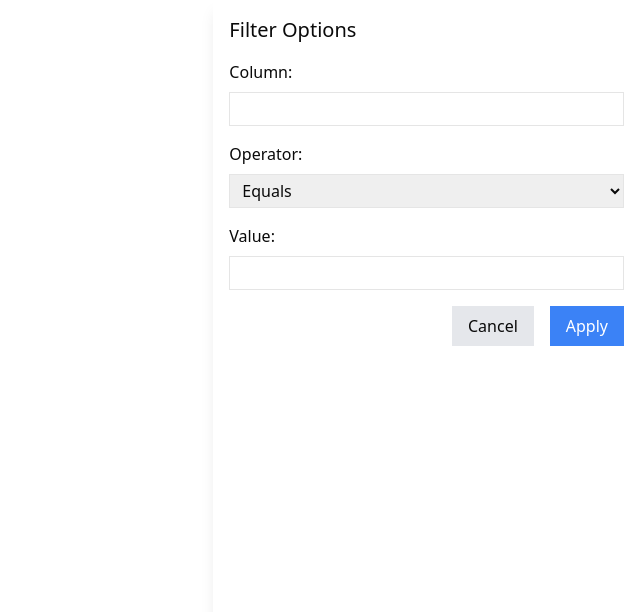
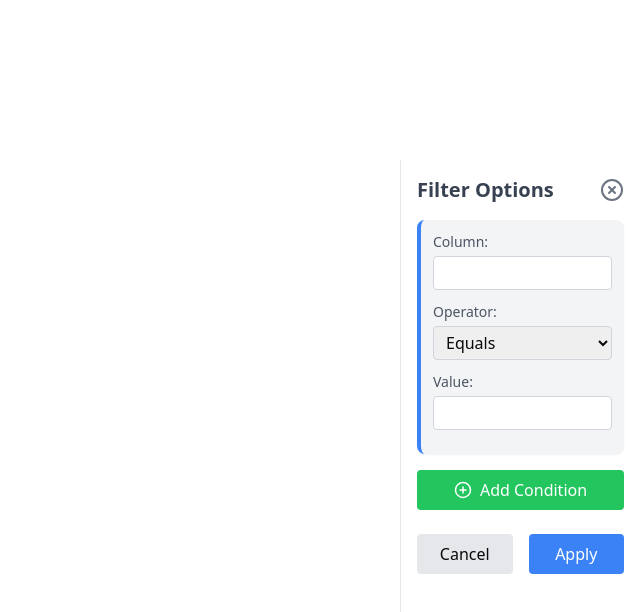
Before and after one commit to thongfaah/DataViz, a Next.js app: page /FilterSidebar in a window 1280 px wide. Shown: the top 612 px of the page, without its empty margins (640-1280 px from the left). Built offline with nearby package versions, Linux system fonts and the light colour scheme.

Commit message:
Ui Filter not finish

```diff
--- a/src/app/Dashboard/page.jsx
+++ b/src/app/Dashboard/page.jsx
@@ -46,7 +46,7 @@ const App = () => {
   const pageItems = pages[currentPage] || [];
 
 
-  // ✅ 2️⃣ สร้าง Report ใหม่ถ้าไม่พบ reportId
+  // สร้าง Report ใหม่ถ้าไม่พบ reportId
   useEffect(() => {
     const createReport = async () => {
       if (!session || reportId) return;
@@ -291,12 +291,20 @@ useEffect(() => {
   };
 
   const handleTextChange = (id, newText) => {
-    setPages((prev) => {
-      const updated = [...prev];
-      updated[currentPage] = updated[currentPage].map(el => el.id === id ? { ...el, text: newText } : el);
-      return updated;
-    });
-  };
+  setPages((prev) => {
+    const updated = JSON.parse(JSON.stringify(prev));
+    if (!updated[currentPage]) {
+      updated[currentPage] = [];
+    }
+
+    updated[currentPage] = updated[currentPage].map(el =>
+      el.id === id ? { ...el, text: newText ?? "" } : el
+    );
+
+    saveState(updated); // บันทึกการเปลี่ยนแปลง
+    return updated;
+  });
+};
 
   const handleDelete = (id) => {
     setPages((prev) => {
@@ -661,6 +669,7 @@ return (
         onSelectAll={handleSelectAll}
         saveState={saveState}
         setSelectedChartId={setSelectedChartId}
+
       />
 
     </div>
--- a/src/app/EditPanel/page.js
+++ b/src/app/EditPanel/page.js
@@ -18,10 +18,7 @@ const EditPanel = ({ onCopy, onCut, onPaste, onDelete, onSelectAll, refreshSideb
     const router = useRouter();
     const handleApplyFilter = (filterData) => {
         console.log("Filter Applied: ", filterData);
-
-        // 🔄 ตัวอย่าง Logic ที่จะส่งค่า filterData ไปยัง ChartBox
-        // สมมติว่าคุณมี Context หรือ Prop ที่เชื่อมกับ ChartBox:
-        // updateChartFilter(selectedChartId, filterData);
+        applyFilterToChart(filterData);
     };
 
     const centerPosition = () => ({
@@ -364,7 +361,9 @@ const EditPanel = ({ onCopy, onCut, onPaste, onDelete, onSelectAll, refreshSideb
 
                 {/* Fillter */}
                 <button className="flex px-2 h-full hover:bg-[#E3E3E3] items-center border-r-2 text-sm"
-                onClick={() => setShowFilter(true)}>
+                // onApply={handleApplyFilter}
+                onClick={() => setShowFilter(true)} >
+
                     <img
                         src="/fillter.png" alt="Fillter" style={{ width: '38px', height: 'auto' }}
                         className=" px-2 max-h-full object-contain "
--- a/src/app/FilterSidebar/page.jsx
+++ b/src/app/FilterSidebar/page.jsx
@@ -1,57 +1,113 @@
 import React, { useState } from 'react';
+import { PlusCircle, XCircle } from 'lucide-react';
 
 const FilterSidebar = ({ onClose, onApply }) => {
-    const [column, setColumn] = useState('');
-    const [operator, setOperator] = useState('');
-    const [value, setValue] = useState('');
+    const [conditions, setConditions] = useState([
+        { column: '', operator: 'Equals', value: '' }
+    ]);
 
     const operators = ['Equals', 'Greater Than', 'Less Than', 'Contains'];
 
+    // ✅ ฟังก์ชันเพิ่มเงื่อนไขใหม่
+    const addCondition = () => {
+        setConditions([...conditions, { column: '', operator: 'Equals', value: '' }]);
+    };
+
+    // ✅ ฟังก์ชันลบเงื่อนไข
+    const removeCondition = (index) => {
+        const updatedConditions = [...conditions];
+        updatedConditions.splice(index, 1);
+        setConditions(updatedConditions);
+    };
+
+    // ✅ ฟังก์ชันอัพเดตเงื่อนไข
+    const updateCondition = (index, field, value) => {
+        const updatedConditions = [...conditions];
+        updatedConditions[index][field] = value;
+        setConditions(updatedConditions);
+    };
+
+    // ✅ ฟังก์ชันเมื่อกด Apply
     const handleApply = () => {
-        onApply({ column, operator, value });
+        onApply(conditions);
         onClose();
     };
 
     return (
-        <div className="fixed right-0 top-0 h-full w-1/3 bg-white shadow-lg z-50 p-4">
-            <h2 className="text-xl mb-4">Filter Options</h2>
+        <div className="fixed right-0 top-[10rem] h-[32.3rem] w-[15rem] bg-white  z-50 p-4 overflow-auto border-l border-gray-200">
+            <div className="flex justify-between items-center mb-4">
+                <h2 className="text-xl font-semibold text-gray-700">Filter Options</h2>
+                <button onClick={onClose} className="text-gray-500 hover:text-red-500">
+                    <XCircle size={24} />
+                </button>
+            </div>
 
-            <div className="mb-4">
-                <label className="block mb-2">Column:</label>
+            {conditions.map((condition, index) => (
+                <div
+                    key={index}
+                    className="mb-4 p-3 rounded-lg shadow-sm bg-gray-100 border-l-4 border-blue-500 relative"
+                >
+                    <div className="mb-3">
+                        <label className="block text-sm font-medium text-gray-600 mb-1">Column:</label>
                         <input
                             type="text"
-                    className="border px-2 py-1 w-full"
-                    value={column}
-                    onChange={(e) => setColumn(e.target.value)}
+                            className="border border-gray-300 px-2 py-1 w-full rounded"
+                            value={condition.column}
+                            onChange={(e) => updateCondition(index, 'column', e.target.value)}
                         />
                     </div>
 
-            <div className="mb-4">
-                <label className="block mb-2">Operator:</label>
+                    <div className="mb-3">
+                        <label className="block text-sm font-medium text-gray-600 mb-1">Operator:</label>
                         <select
-                    className="border px-2 py-1 w-full"
-                    value={operator}
-                    onChange={(e) => setOperator(e.target.value)}
+                            className="border border-gray-300 px-2 py-1 w-full rounded"
+                            value={condition.operator}
+                            onChange={(e) => updateCondition(index, 'operator', e.target.value)}
                         >
-                    {operators.map((op, index) => (
-                        <option key={index} value={op}>{op}</option>
+                            {operators.map((op, idx) => (
+                                <option key={idx} value={op}>
+                                    {op}
+                                </option>
                             ))}
                         </select>
                     </div>
 
-            <div className="mb-4">
-                <label className="block mb-2">Value:</label>
+                    <div className="mb-3">
+                        <label className="block text-sm font-medium text-gray-600 mb-1">Value:</label>
                         <input
                             type="text"
-                    className="border px-2 py-1 w-full"
-                    value={value}
-                    onChange={(e) => setValue(e.target.value)}
+                            className="border border-gray-300 px-2 py-1 w-full rounded"
+                            value={condition.value}
+                            onChange={(e) => updateCondition(index, 'value', e.target.value)}
                         />
                     </div>
 
-            <div className="flex justify-end space-x-4">
-                <button className="bg-gray-200 px-4 py-2" onClick={onClose}>Cancel</button>
-                <button className="bg-blue-500 text-white px-4 py-2" onClick={handleApply}>Apply</button>
+                    {conditions.length > 1 && (
+                        <button
+                            className="absolute top-2 right-2 text-red-500 hover:text-red-600"
+                            onClick={() => removeCondition(index)}
+                        >
+                            <XCircle size={20} />
+                        </button>
+                    )}
+                </div>
+            ))}
+
+            <button
+                className="bg-green-500 text-white px-4 py-2 mt-2 rounded hover:bg-green-600 w-full flex items-center justify-center space-x-2"
+                onClick={addCondition}
+            >
+                <PlusCircle size={18} />
+                <span>Add Condition</span>
+            </button>
+
+            <div className="flex justify-between space-x-4 mt-6">
+                <button className="bg-gray-200 px-4 py-2 rounded hover:bg-gray-300 w-full">
+                    Cancel
+                </button>
+                <button className="bg-blue-500 text-white px-4 py-2 rounded hover:bg-blue-600 w-full" onClick={handleApply}>
+                    Apply
+                </button>
             </div>
         </div>
     );
--- a/src/app/TextManager/page.jsx
+++ b/src/app/TextManager/page.jsx
@@ -502,14 +502,21 @@ const TextBox = ({
 
   // ลบ text เมื่อกด Delete
   useEffect(() => {
-    const handleKeyDown = (e) => {
-      if (isSelected && e.key === "Delete") {
-        onDelete();
-      }
-    };
-    document.addEventListener("keydown", handleKeyDown);
-    return () => document.removeEventListener("keydown", handleKeyDown);
-  }, [isSelected, onDelete]);
+  const handleKeyDown = (e) => {
+    // ✅ ตรวจสอบว่า Focus อยู่ใน `textarea` หรือไม่
+    if (document.activeElement.tagName === "TEXTAREA") return;
+
+    // ✅ ตรวจสอบว่าเป็นปุ่ม Delete หรือ Backspace
+    if (isSelected && (e.key === "Delete" || e.key === "Backspace")) {
+      e.preventDefault(); // ✅ ป้องกันไม่ให้มันส่งต่อ
+      onDelete();
+    }
+  };
+
+  window.addEventListener("keydown", handleKeyDown);
+  return () => window.removeEventListener("keydown", handleKeyDown);
+}, [isSelected, onDelete]);
+
 
   return (
     <Rnd
```
Also changed, not shown: src/app/CanvasArea/page.jsx (+79 -23 lines). Lines whose indentation alone changed are shown as unchanged.
